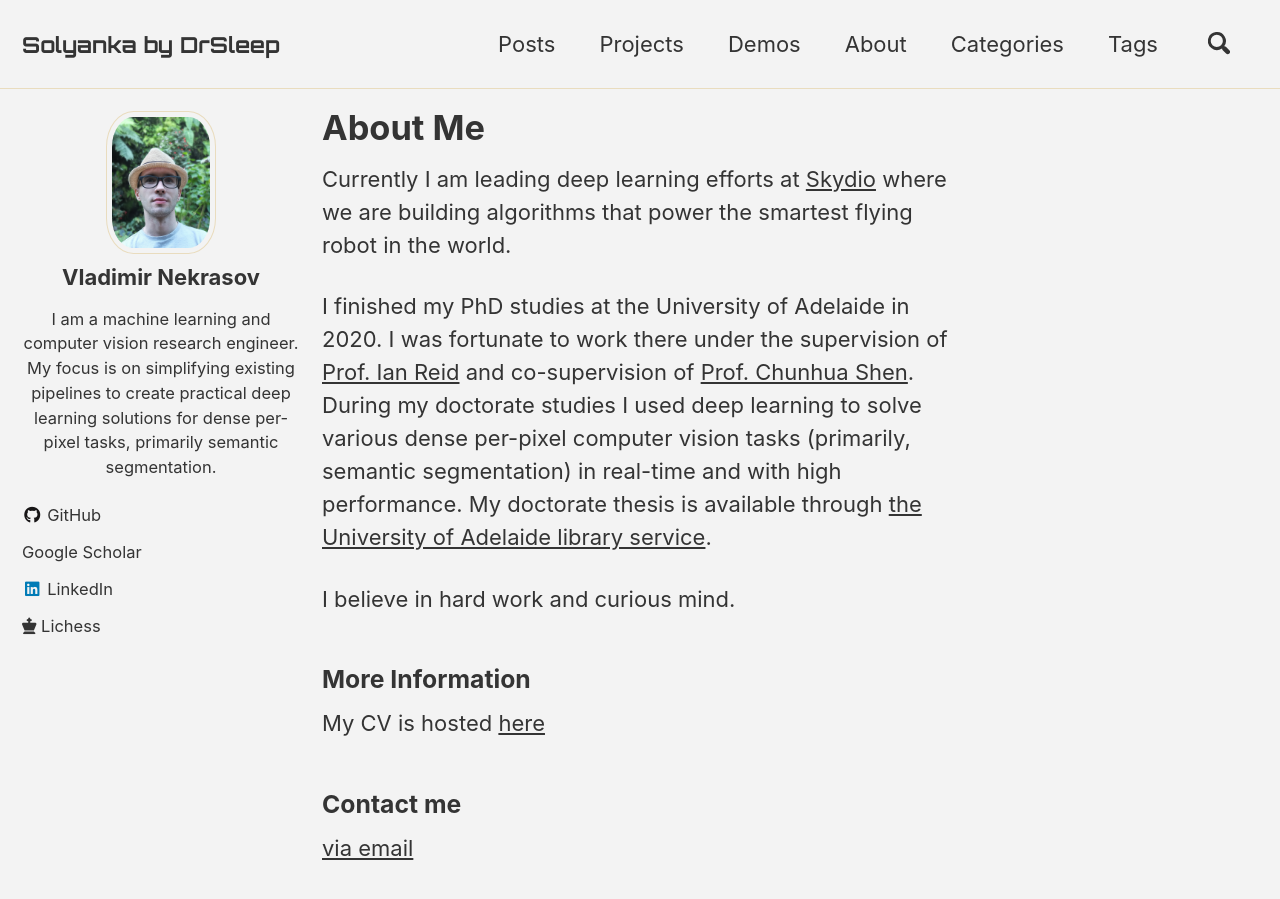
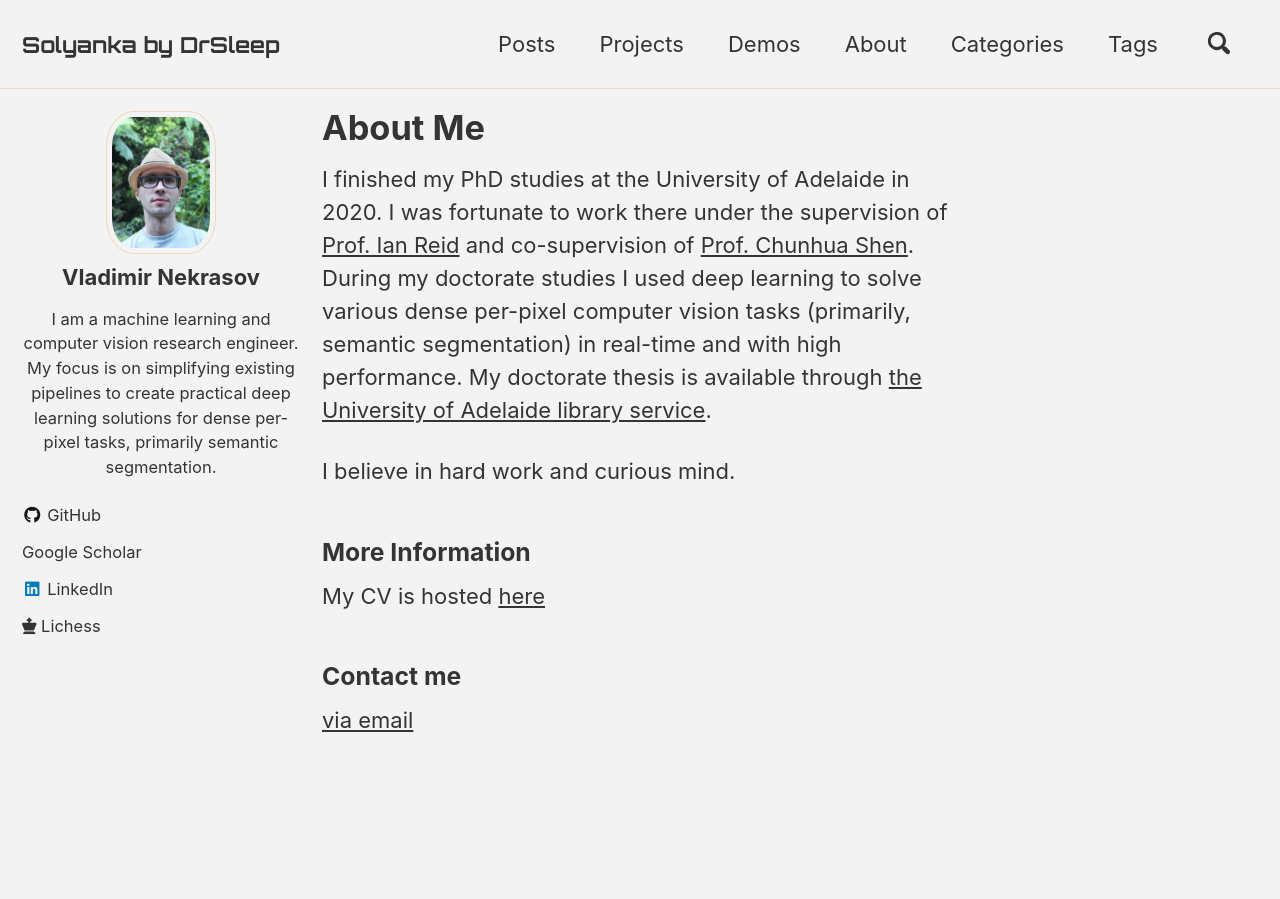
Before and after one commit to DrSleep/drsleep.github.io, a Jekyll site: the page built from _pages/about.md, in a window 1280 px wide and 900 px high. Built offline with Jekyll 4.4.1, drawn with Linux system fonts in a browser that asks for light colours; cached includes are drawn as plain includes; nearby versions of some CDN libraries; a style sheet for code colours, icons or effects is not loaded.

Commit message:
Updated info

```diff
--- a/_pages/about.md
+++ b/_pages/about.md
@@ -2,8 +2,6 @@
 permalink: /about/
 title: "About Me"
 ---
-
-Currently I am leading deep learning efforts at [Skydio](https://www.skydio.com) where we are building algorithms that power the smartest flying robot in the world.
 
 I finished my PhD studies at the University of Adelaide in 2020. I was fortunate to work there under the supervision of [Prof. Ian Reid](https://cs.adelaide.edu.au/~ianr/) and co-supervision of [Prof. Chunhua Shen](https://cshen.github.io). During my doctorate studies I used deep learning to solve various dense per-pixel computer vision tasks (primarily, semantic segmentation) in real-time and with high performance. My doctorate thesis is available through [the University of Adelaide library service](https://digital.library.adelaide.edu.au/dspace/handle/2440/129333).
 
```
Also changed, not shown: 1 other file.
